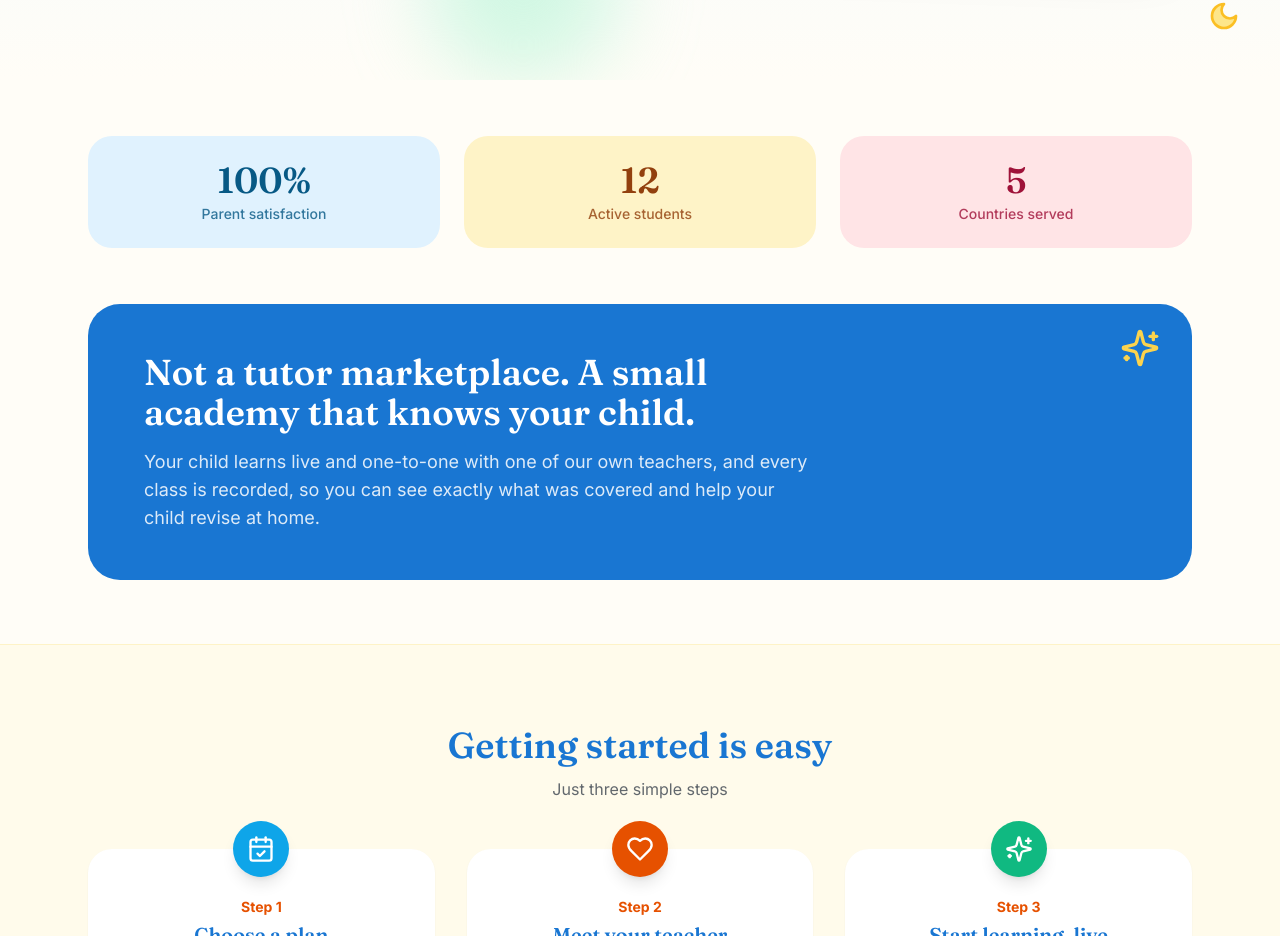
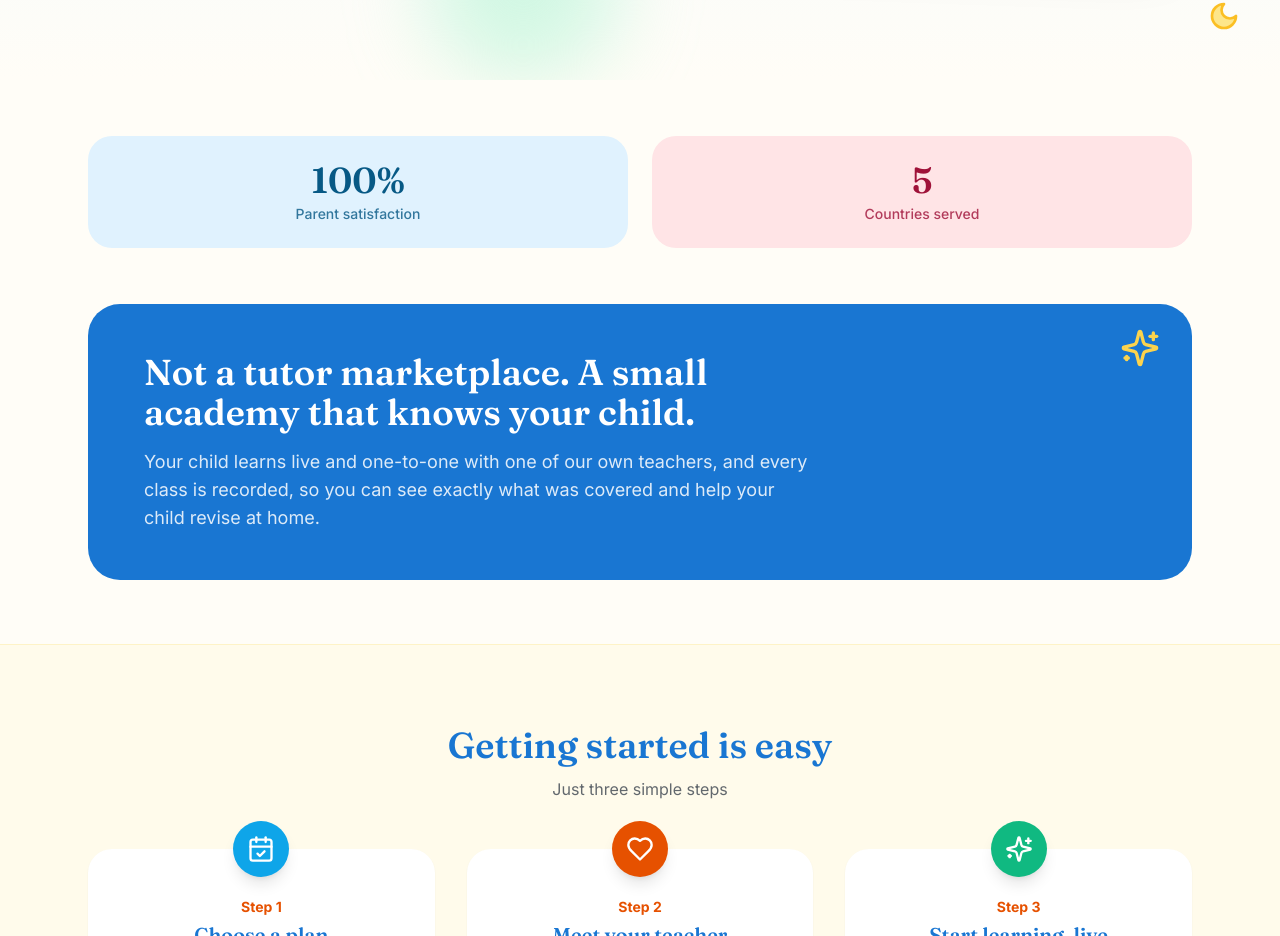
Before and after one commit to SamiHotak26/Taleem-And-Tarbiyah, a Next.js app: page / in a window 1280 px wide. Shown: the part 945-1881 px from the top of the page. Built offline with nearby package versions, Linux system fonts and the light colour scheme; no server answers.

Commit message:
Update page.tsx

```diff
--- a/app/page.tsx
+++ b/app/page.tsx
@@ -15,7 +15,6 @@
 
 const stats = [
   { value: "100%", label: "Parent satisfaction", color: "bg-sky-100 text-sky-800" },
-  { value: "12", label: "Active students", color: "bg-amber-100 text-amber-800" },
   { value: "5", label: "Countries served", color: "bg-rose-100 text-rose-800" },
 ];
 
@@ -149,7 +148,7 @@
 
       {/* Stats */}
       <section className="mx-auto max-w-6xl px-6 py-14">
-             <div className="grid grid-cols-1 sm:grid-cols-3 gap-4 md:gap-6">
+             <div className="grid grid-cols-1 sm:grid-cols-2 gap-4 md:gap-6">
           {stats.map((s) => (
             <div key={s.label} className={`rounded-3xl p-6 text-center ${s.color}`}>
               <p className="font-display text-4xl font-semibold">{s.value}</p>
```
